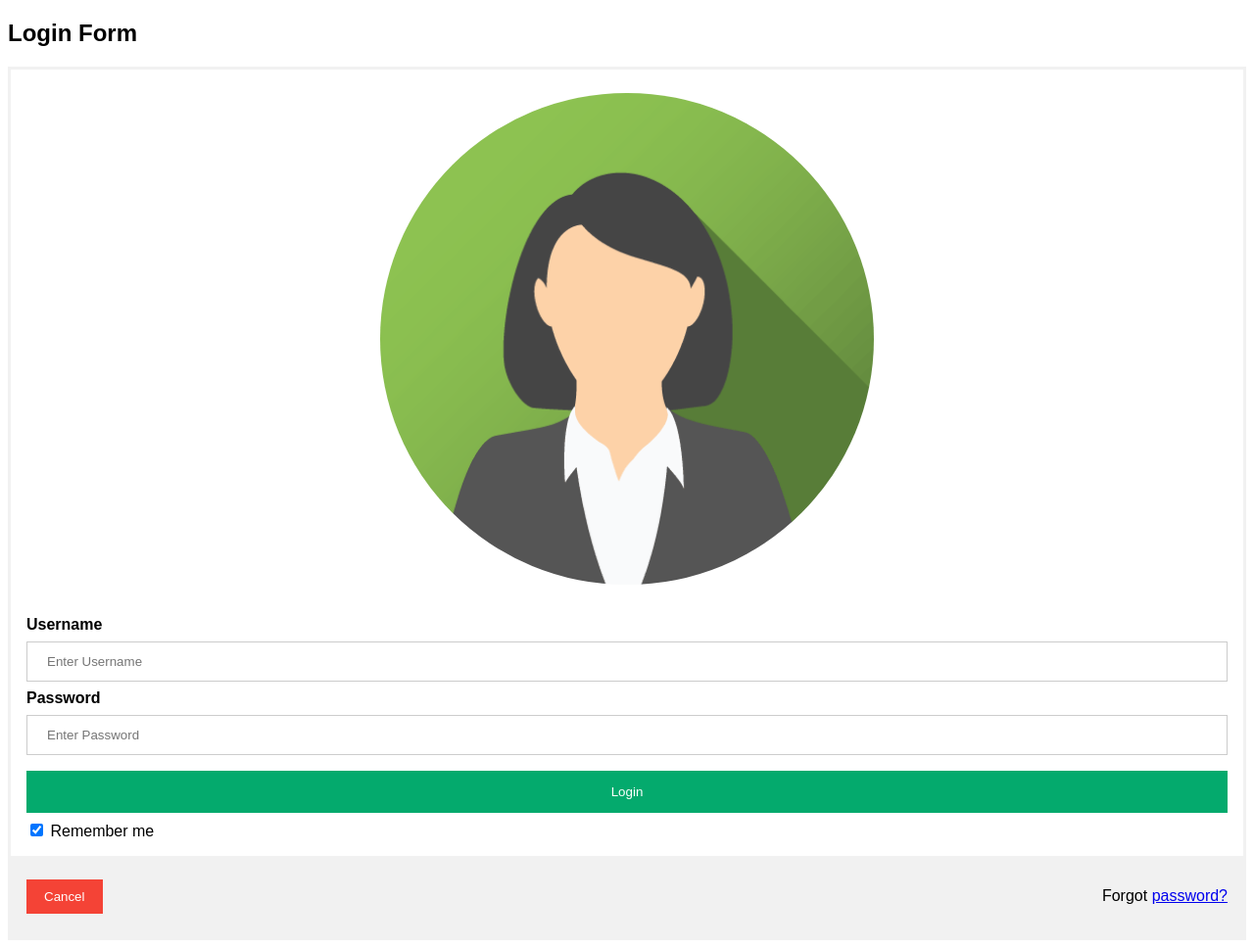
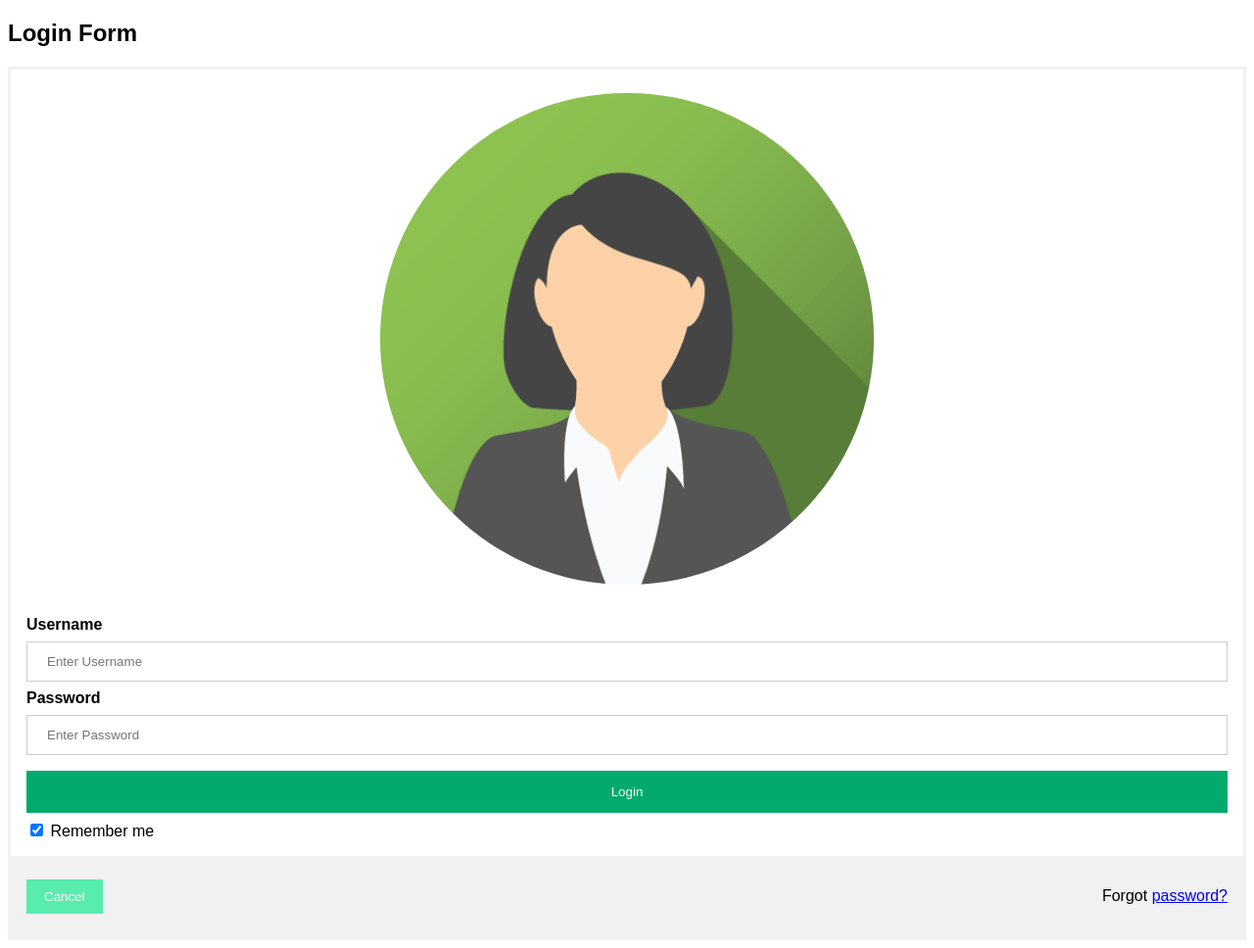
Before and after one commit to ksdevops58/login-app, a plain HTML site: page index.html in a window 1280 px wide. Shown: the whole page at 98% size. Drawn offline with Linux system fonts and the light colour scheme.

Commit message:
changed background colour

```diff
--- a/index.html
+++ b/index.html
@@ -32,7 +32,7 @@ button:hover {
 .cancelbtn {
   width: auto;
   padding: 10px 18px;
-  background-color: #f44336;
+  background-color: #58ecaf;
 }
 
 .imgcontainer {
```
